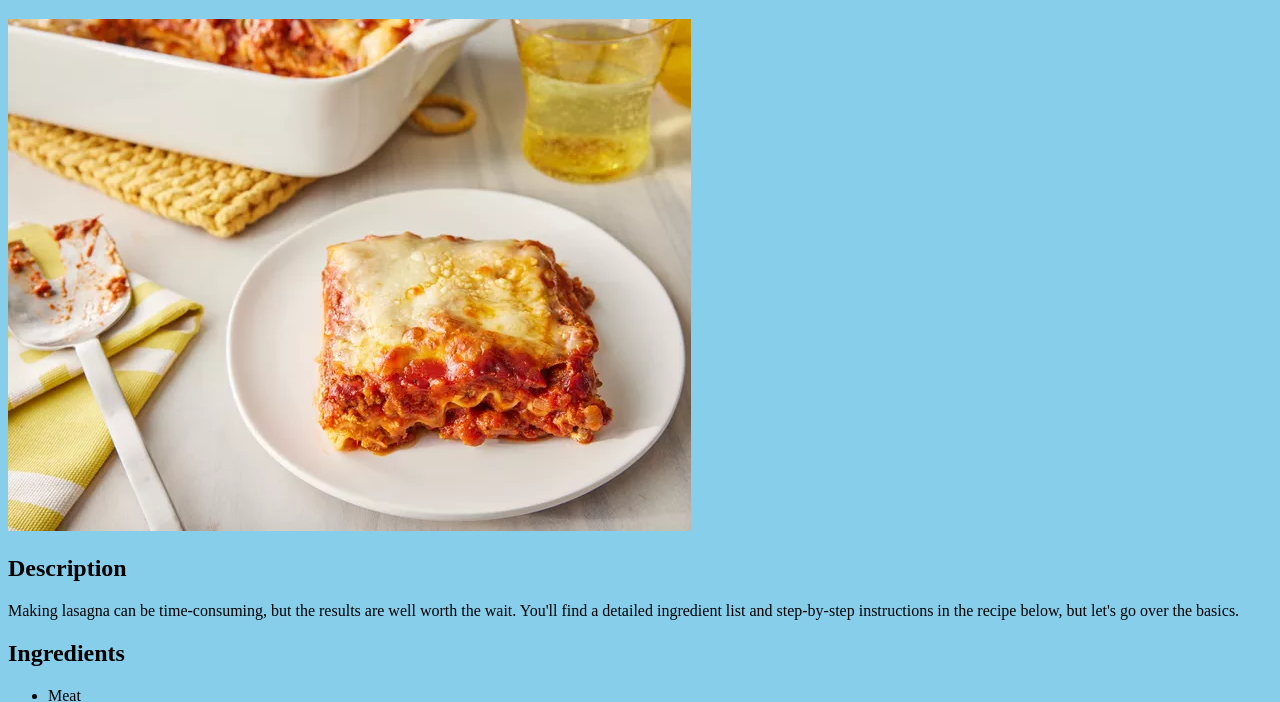
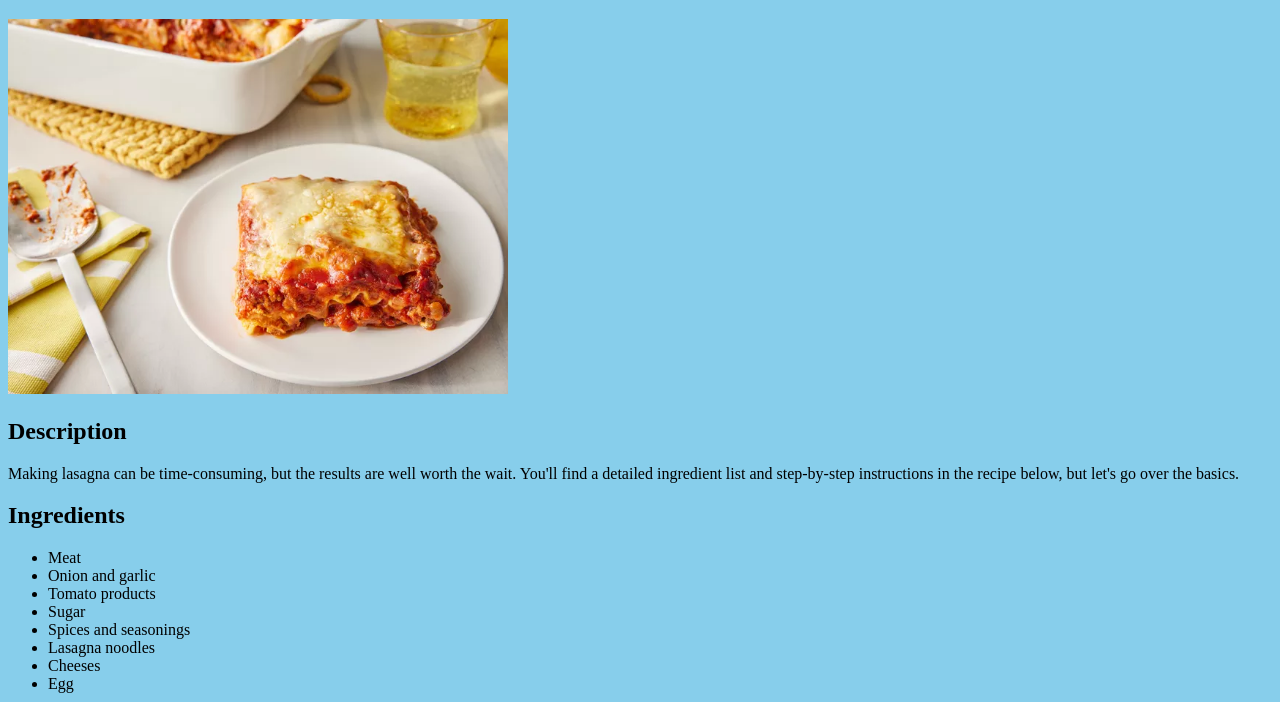
Before and after one commit to aquibulhaq/odin-recipes, a plain HTML site: page recipes/lasagna.html in a window 1280 px wide. Shown: the part 61-763 px from the top of the page. Drawn offline with Linux system fonts and the light colour scheme.

Commit message:
Set the width of img elements to 500px
Use both CSS and the width attribute to set the width of the img
elements to 500px while maintaining aspect ratio.

```diff
--- a/recipes/lasagna.html
+++ b/recipes/lasagna.html
@@ -11,7 +11,7 @@
   <body>
     <h1>Lasagna</h1>
 
-    <img src="../images/lasagna.jpg" alt="World's Best Lasagna">
+    <img src="../images/lasagna.jpg" alt="World's Best Lasagna" width="500">
 
     <h2>Description</h2>
 
--- a/styles/style.css
+++ b/styles/style.css
@@ -5,3 +5,8 @@ body {
 h1 {
   text-decoration: underline;
 }
+
+img {
+  width: 500px;
+  height: auto;
+}
```
Also changed, not shown: recipes/chocolate-mousse-cake.html (+1 -1 lines), recipes/tom-yum-goong.html (+1 -1 lines).
